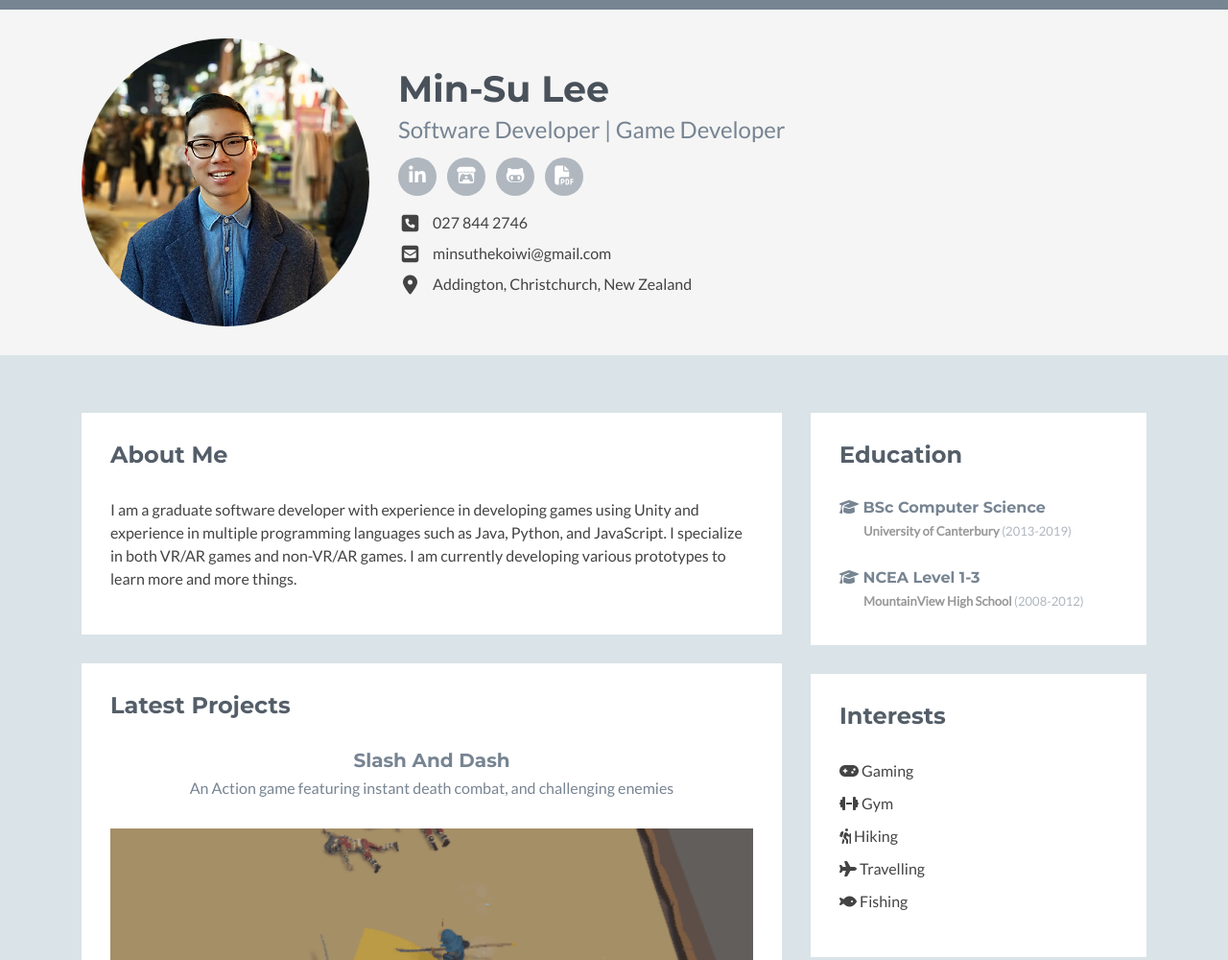
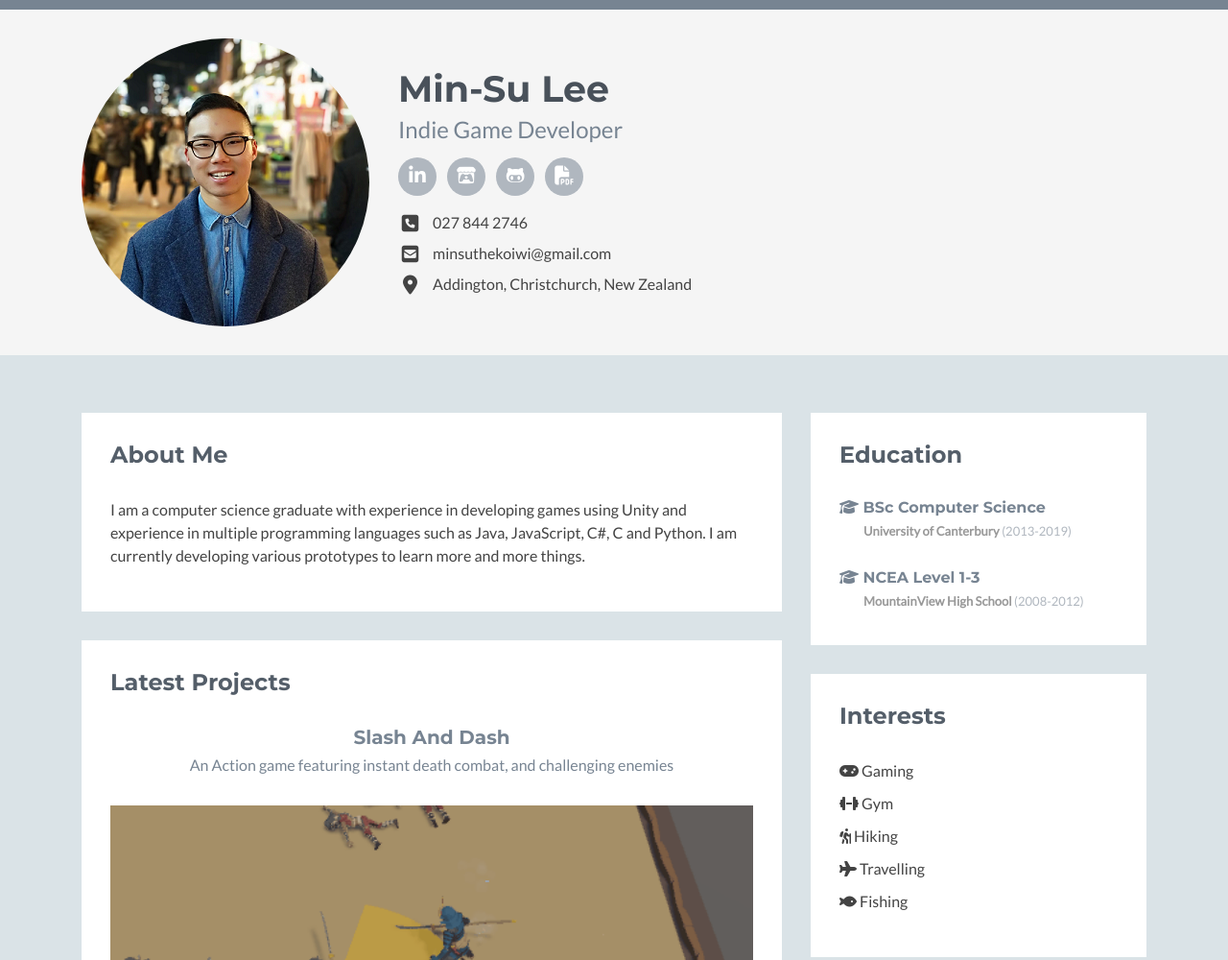
Before and after one commit to minwater2/minwater2.github.io, a plain HTML site: page index.html in a window 1280 px wide. Shown: the top 1000 px of the page at 96% size. Drawn offline with Linux system fonts and the light colour scheme.

Commit message:
small description changes

```diff
--- a/index.html
+++ b/index.html
@@ -31,7 +31,7 @@
             <img class="profile-image img-fluid float-left" src="assets/images/profile.png" alt="Min-Su Lee" />
             <div class="profile-content float-left">
                 <h1 class="name">Min-Su Lee</h1>
-                <h2 class="desc">Software Developer | Game Developer</h2>
+                <h2 class="desc">Indie Game Developer</h2>
                 <ul class="social list-inline">
                     <li class="list-inline-item"><a href="https://www.linkedin.com/in/minwater2/"><i class="fab fa-linkedin-in fa-lg"></i></a></li>
                     <li class="list-inline-item"><a href="https://minwater2.itch.io/"><i class="fab fa-itch-io fa-lg"></i></a></li>
@@ -56,7 +56,7 @@
                     <div class="section-inner">
                         <h2 class="heading">About Me</h2>
                         <div class="content">
-                            <p>I am a graduate software developer with experience in developing games using Unity and experience in multiple programming languages such as Java, Python, and JavaScript. I specialize in both VR/AR games and non-VR/AR games. I am currently developing various prototypes to learn more and more things.</p>
+                            <p>I am a computer science graduate with experience in developing games using Unity and experience in multiple programming languages such as Java, JavaScript, C#, C and Python. I am currently developing various prototypes to learn more and more things.</p>
                         </div><!--//content-->
                     </div><!--//section-inner-->
                 </section><!--//section-->
@@ -79,9 +79,9 @@
                                         <a href=https://minwater2.itch.io/slash-and-dash> itch.io link to the game</a>
                                         <p>About the game development: </p>
                                         <ul>
-                                            <li>This is a prototype of an idea that I had </li>
+                                            <li>This is an early version of the vertical slice </li>
+                                            <li>All of the programming and designing was done by me</li>
                                             <li>Most visual assets are from Unity Asset store </li>
-                                            <li>All of the programming and designing was done by me </li>
                                             <li>Developed for 2 months</li>
                                         </ul>
                                     </p>
```
